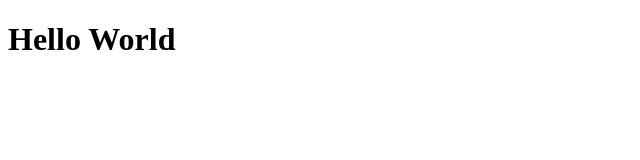
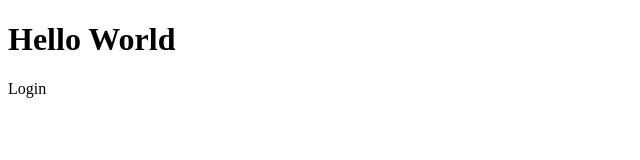
Before and after one commit to siffahim/team-project, a plain HTML site: page index.html in a window 1280 px wide. Shown: the full height of the page, 0-640 px from the left. Drawn offline with Linux system fonts and the light colour scheme.

Commit message:
some change

```diff
--- a/index.html
+++ b/index.html
@@ -10,6 +10,8 @@
 
 <body>
     <h1>Hello World</h1>
+
+    <p>Login</p>
 </body>
 
 </html>
```
